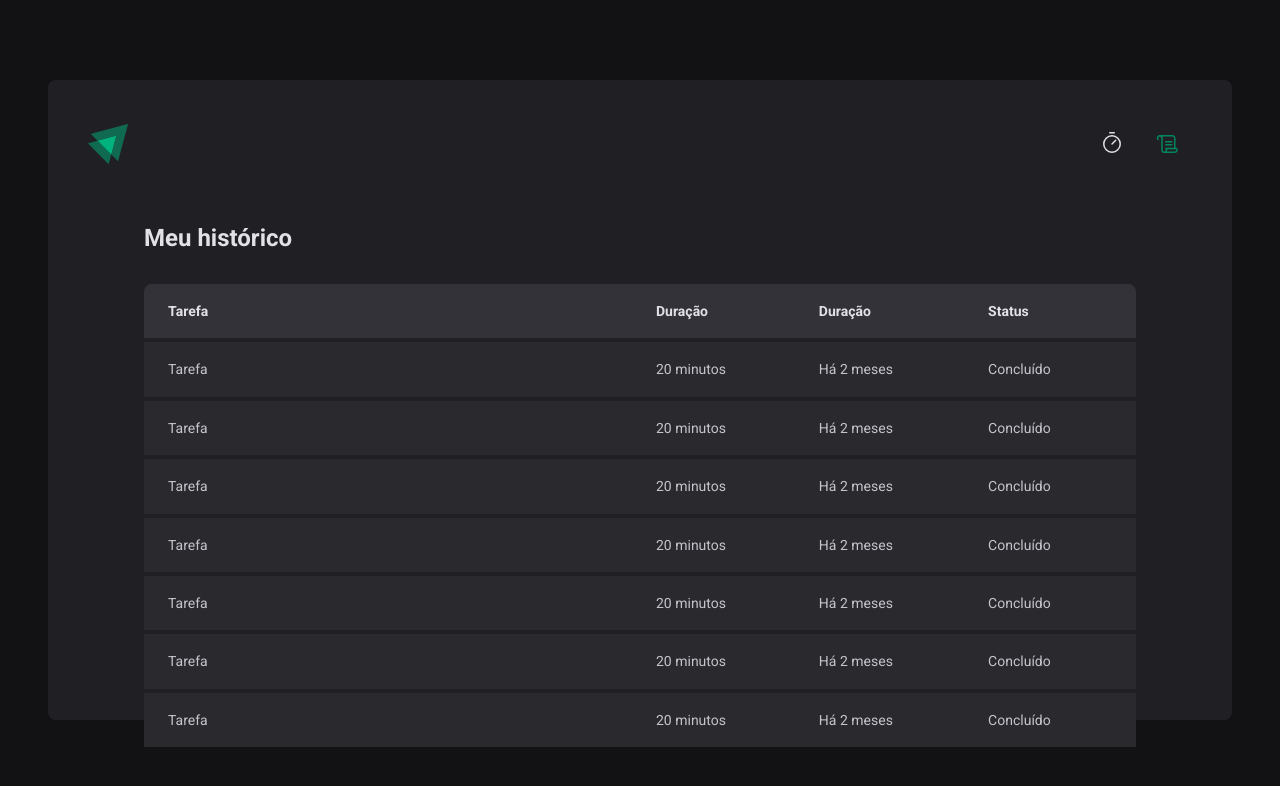
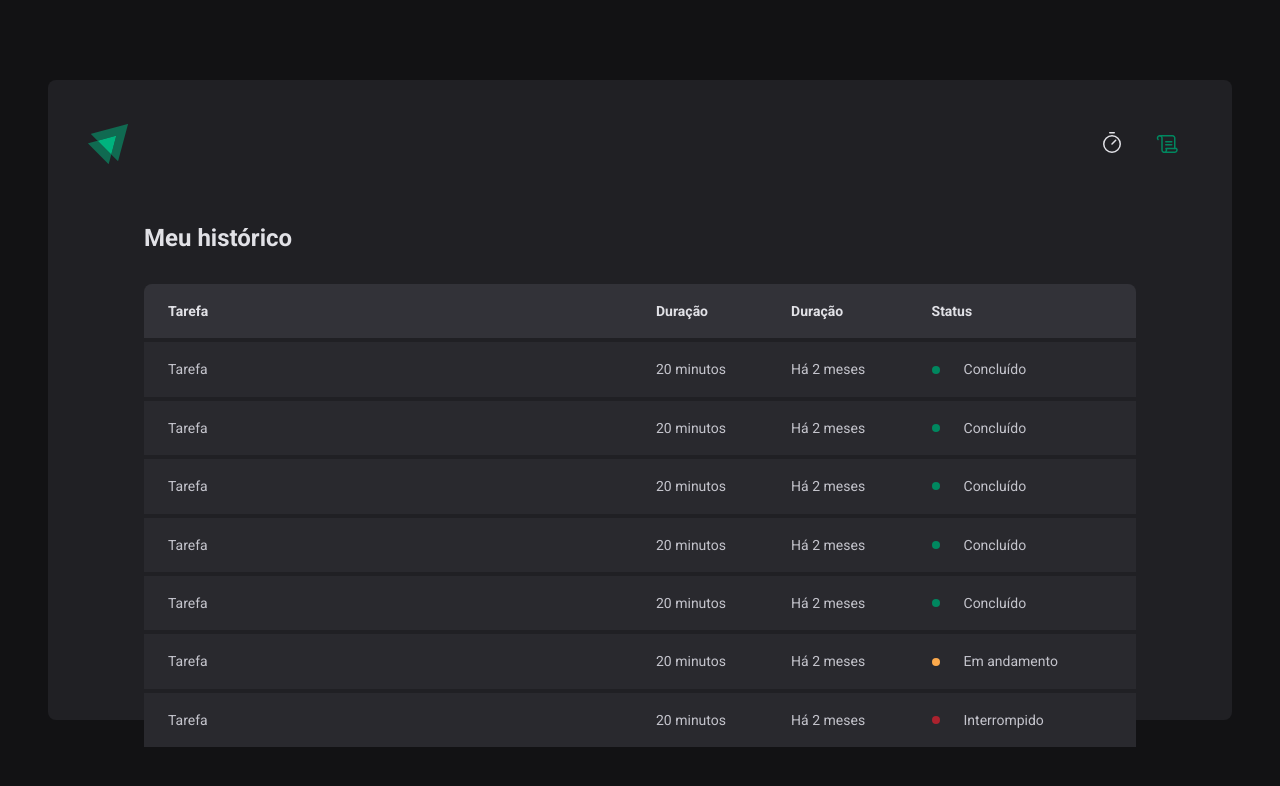
Before and after one commit to jonierthal/Ignite-Timer, a React (Vite) app: page /history in a window 1280 px wide. Shown: the top 786 px of the page. Built offline with nearby package versions, Linux system fonts and the light colour scheme.

Commit message:
Componente Status

```diff
--- a/src/pages/History/index.tsx
+++ b/src/pages/History/index.tsx
@@ -1,4 +1,4 @@
-import { HistoryContainer, HistoryList } from './styles'
+import { HistoryContainer, HistoryList, Status } from './styles'
 
 export function History() {
   return (
@@ -20,43 +20,57 @@
               <td>Tarefa</td>
               <td>20 minutos</td>
               <td>Há 2 meses</td>
-              <td>Concluído</td>
+              <td>
+                <Status statusColor="green">Concluído</Status>
+              </td>
             </tr>
             <tr>
               <td>Tarefa</td>
               <td>20 minutos</td>
               <td>Há 2 meses</td>
-              <td>Concluído</td>
+              <td>
+                <Status statusColor="green">Concluído</Status>
+              </td>
             </tr>
             <tr>
               <td>Tarefa</td>
               <td>20 minutos</td>
               <td>Há 2 meses</td>
-              <td>Concluído</td>
+              <td>
+                <Status statusColor="green">Concluído</Status>
+              </td>
             </tr>
             <tr>
               <td>Tarefa</td>
               <td>20 minutos</td>
               <td>Há 2 meses</td>
-              <td>Concluído</td>
+              <td>
+                <Status statusColor="green">Concluído</Status>
+              </td>
             </tr>
             <tr>
               <td>Tarefa</td>
               <td>20 minutos</td>
               <td>Há 2 meses</td>
-              <td>Concluído</td>
+              <td>
+                <Status statusColor="green">Concluído</Status>
+              </td>
             </tr>
             <tr>
               <td>Tarefa</td>
               <td>20 minutos</td>
               <td>Há 2 meses</td>
-              <td>Concluído</td>
+              <td>
+                <Status statusColor="yellow">Em andamento</Status>
+              </td>
             </tr>
             <tr>
               <td>Tarefa</td>
               <td>20 minutos</td>
               <td>Há 2 meses</td>
-              <td>Concluído</td>
+              <td>
+                <Status statusColor="red">Interrompido</Status>
+              </td>
             </tr>
           </tbody>
         </table>
--- a/src/pages/History/styles.ts
+++ b/src/pages/History/styles.ts
@@ -51,3 +51,26 @@
     }
   }
 `
+const STATUS_COLORS = {
+  yellow: 'yellow-500',
+  green: 'green-500',
+  red: 'red-500',
+} as const;
+
+interface StatusProps {
+  statusColor: keyof typeof STATUS_COLORS
+}
+
+export const Status = styled.span<StatusProps>`
+  display: flex;
+  align-items: center;
+  gap: 01.5rem;
+
+  &::before {
+    content: '';
+    width: 0.5rem;
+    height: 0.5rem;
+    border-radius: 9999px;
+    background: ${(props) => props.theme[STATUS_COLORS[props.statusColor]]};
+  }
+`
```
